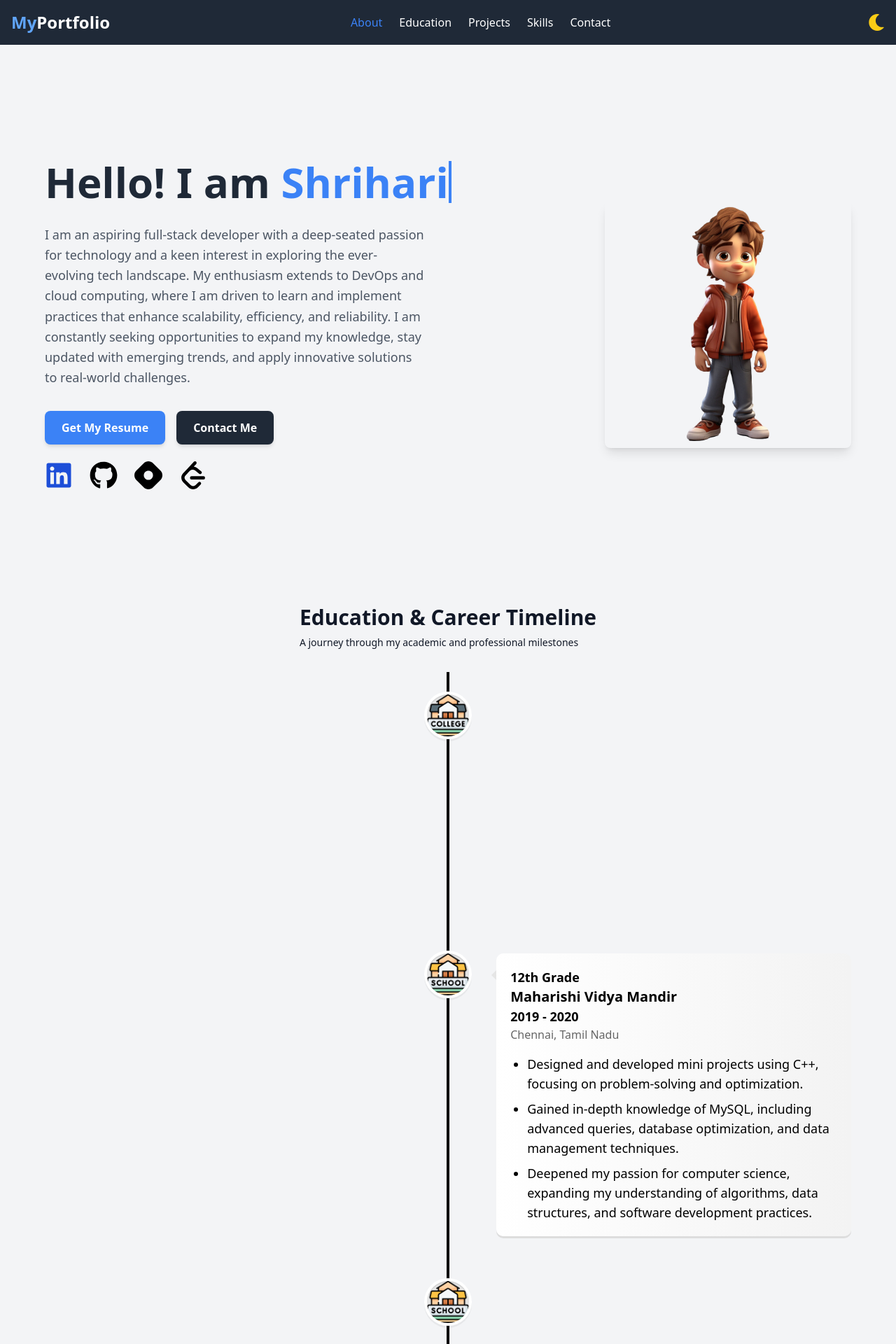
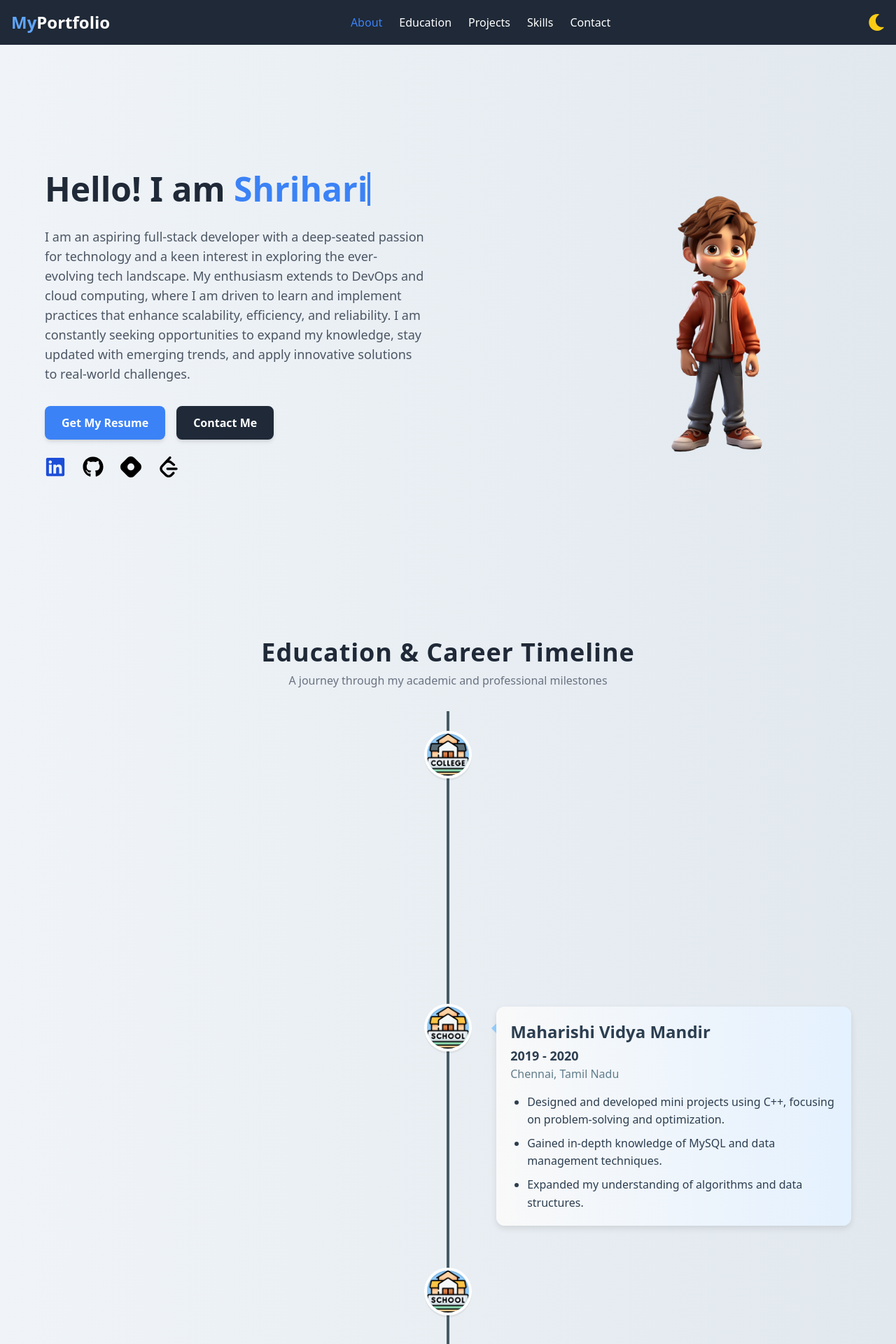
Before and after one commit to ShriHari1307/Portfolio, a React (Vite) app: page / in a window 1280 px wide. Shown: the top 1920 px of the page at 70% size. Built offline with nearby package versions, Linux system fonts and the light colour scheme.

Commit message:
changed the color of the education section

```diff
--- a/src/App.jsx
+++ b/src/App.jsx
@@ -40,6 +40,7 @@ export default function App() {
       });
     }
     setIsMenuOpen(false);
+    setActiveSection(id); // Manually update activeSection when scrolling through menu
   };
 
   const toggleMenu = () => {
@@ -51,16 +52,18 @@ export default function App() {
       (entries) => {
         entries.forEach((entry) => {
           if (entry.isIntersecting) {
-            setActiveSection(entry.target.id.toLowerCase());
+            setActiveSection(entry.target.id);
           }
         });
       },
-      { threshold: 0.2 } // Adjust threshold
+      { threshold: 0.5 } // Adjusted to trigger when at least 50% of the section is in view
     );
+
     const sections = document.querySelectorAll("section");
     sections.forEach((section) => {
       observer.observe(section);
     });
+
     return () => observer.disconnect();
   }, []);
 
@@ -162,13 +165,11 @@ export default function App() {
             <section id="skills">
               <Skills isDarkMode={isDarkMode} />
             </section>
-            {/* <section>
-              <Blogs />
-            </section> */}
             <section id="contact">
               <Contact isDarkMode={isDarkMode} />
             </section>
           </main>
+
           <footer
             className={`w-full p-4 mt-auto ${
               isDarkMode ? "bg-gray-900 text-white" : "bg-gray-800 text-white"
--- a/src/Component/About.jsx
+++ b/src/Component/About.jsx
@@ -8,25 +8,30 @@ function About({ isDarkMode }) {
   return (
     <section
       id="about"
-      className={`h-screen flex items-center justify-between py-16 px-16 ${
-        isDarkMode ? "bg-[#1e1e1e] text-gray-200" : "bg-gray-100 text-gray-800"
+      className={`flex flex-col md:flex-row items-center justify-between h-screen px-6 sm:px-10 lg:px-16 py-16 ${
+        isDarkMode
+          ? "bg-black text-gray-200"
+          : "bg-gradient-to-r from-[#f0f4f8] to-[#e1e8ee] text-gray-800"
       }`}
     >
-      <div className="w-1/2 pr-8">
+      {/* Left Side (Text Section) */}
+      <div className="w-full md:w-1/2 mb-8 md:mb-0 md:pr-8">
         {/* Typing Animation */}
         <h2
-          className={`text-6xl font-bold mb-6 ${
+          className={`text-3xl sm:text-4xl lg:text-5xl font-bold mb-6 ${
             isDarkMode ? "text-gray-200" : "text-gray-800"
           }`}
         >
-          <span className="inline-block overflow-hidden whitespace-nowrap border-r-4 border-blue-500 animate-typing">
+          <span
+            className="inline-block overflow-hidden whitespace-nowrap border-r-4 border-blue-500 animate-typing"
+          >
             Hello! I am <span className="text-blue-500">Shrihari</span>
           </span>
         </h2>
 
         {/* Description */}
         <p
-          className={`mt-4 text-lg leading-relaxed ${
+          className={`text-base sm:text-lg leading-relaxed ${
             isDarkMode ? "text-gray-400" : "text-gray-600"
           }`}
         >
@@ -39,12 +44,12 @@ function About({ isDarkMode }) {
           innovative solutions to real-world challenges.
         </p>
 
-        <div className="mt-8 flex space-x-4">
+        <div className="mt-8 flex flex-wrap gap-4">
           <a
             href="https://drive.google.com/file/d/1AEpVnXWGXYeHRIAkUVA_nvsqSi8mlJmB/view?usp=sharing"
             target="_blank"
             rel="noopener noreferrer"
-            className="px-6 py-3 bg-blue-500 text-white font-bold rounded-lg shadow-md hover:bg-blue-600 transition duration-300"
+            className="px-4 sm:px-6 py-2 sm:py-3 bg-blue-500 text-white font-bold rounded-lg shadow-md hover:bg-blue-600 transition duration-300 text-sm sm:text-base"
           >
             Get My Resume
           </a>
@@ -58,102 +63,43 @@ function About({ isDarkMode }) {
                 });
               }
             }}
-            className="px-6 py-3 bg-gray-800 text-white font-bold rounded-lg shadow-md hover:bg-gray-700 transition duration-300"
+            className="px-4 sm:px-6 py-2 sm:py-3 bg-gray-800 text-white font-bold rounded-lg shadow-md hover:bg-gray-700 transition duration-300 text-sm sm:text-base"
           >
             Contact Me
           </button>
         </div>
 
-        <div className="mt-6 flex space-x-6">
+        {/* Social Icons */}
+        <div className="mt-6 flex space-x-4 sm:space-x-6">
+          {[{ icon: FaLinkedin, url: "https://www.linkedin.com/in/tshrihari/", label: "LinkedIn", color: isDarkMode ? "text-blue-400" : "text-blue-700" },
+            { icon: FaGithub, url: "https://github.com/ShriHari1307", label: "GitHub", color: isDarkMode ? "text-white" : "text-black" },
+            { icon: FaHashnode, url: "https://hashnode.com/@Shrihari13", label: "Hashnode", color: isDarkMode ? "text-white" : "text-black" },
+            { icon: SiLeetcode, url: "https://leetcode.com/u/TSHRIHARI13/", label: "LeetCode", color: isDarkMode ? "text-white" : "text-black" }
+          ].map(({ icon: Icon, url, label, color }, index) => (
             <a
-            href="https://www.linkedin.com/in/tshrihari/"
+              key={index}
+              href={url}
               target="_blank"
               rel="noopener noreferrer"
               className="relative group transform hover:scale-125 transition duration-300 ease-in-out"
             >
-            <FaLinkedin
-              size={40}
-              className={`${
-                isDarkMode ? "text-blue-400" : "text-blue-700"
-              } transition-transform duration-300 group-hover:translate-y-1`}
-            />
+              <Icon size={30} className={`${color} transition-transform duration-300 group-hover:translate-y-1`} />
               <span
-              className={`absolute top-full left-1/2 transform -translate-x-1/2 text-center text-sm font-semibold mt-2 opacity-0 group-hover:opacity-100 transition duration-300 z-10 ${
-                isDarkMode ? "text-blue-400" : "text-blue-700"
-              }`}
+                className={`absolute top-full left-1/2 transform -translate-x-1/2 text-center text-xs sm:text-sm font-semibold mt-2 opacity-0 group-hover:opacity-100 transition duration-300 z-10 ${color}`}
               >
-              LinkedIn
+                {label}
               </span>
             </a>
-          <a
-            href="https://github.com/ShriHari1307"
-            target="_blank"
-            rel="noopener noreferrer"
-            className="relative group transform hover:scale-125 transition duration-300 ease-in-out"
-          >
-            <FaGithub
-              size={40}
-              className={`${
-                isDarkMode ? "text-white" : "text-black"
-              } transition-transform duration-300 group-hover:translate-y-1`}
-            />
-            <span
-              className={`absolute top-full left-1/2 transform -translate-x-1/2 text-center text-sm font-semibold mt-2 opacity-0 group-hover:opacity-100 transition duration-300 z-10 ${
-                isDarkMode ? "text-white" : "text-black"
-              }`}
-            >
-              GitHub
-            </span>
-          </a>
-          <a
-            href="https://hashnode.com/@Shrihari13"
-            target="_blank"
-            rel="noopener noreferrer"
-            className="relative group transform hover:scale-125 transition duration-300 ease-in-out"
-          >
-            <FaHashnode
-              size={40}
-              className={`${
-                isDarkMode ? "text-white" : "text-black"
-              } transition-transform duration-300 group-hover:translate-y-1`}
-            />
-            <span
-              className={`absolute top-full left-1/2 transform -translate-x-1/2 text-center text-sm font-semibold mt-2 opacity-0 group-hover:opacity-100 transition duration-300 z-10 ${
-                isDarkMode ? "text-white" : "text-black"
-              }`}
-            >
-              Hashnode
-            </span>
-          </a>
-          <a
-            href="https://leetcode.com/u/TSHRIHARI13/"
-            target="_blank"
-            rel="noopener noreferrer"
-            className="relative group transform hover:scale-125 transition duration-300 ease-in-out"
-          >
-            <SiLeetcode
-              size={40}
-              className={`${
-                isDarkMode ? "text-white" : "text-black"
-              } transition-transform duration-300 group-hover:translate-y-1`}
-            />
-            <span
-              className={`absolute top-full left-1/2 transform -translate-x-1/2 text-center text-sm font-semibold mt-2 opacity-0 group-hover:opacity-100 transition duration-300 z-10 ${
-                isDarkMode ? "text-white" : "text-black"
-              }`}
-            >
-              LeetCode
-            </span>
-          </a>
+          ))}
         </div>
       </div>
 
-      {/* Right Side (Image) */}
-      <div className="w-1/3 pl-8">
+      {/* Right Side (Image Section) */}
+      <div className="w-full md:w-1/3">
         <img
           src="public/boy-image.png"
           alt="Profile"
-          className="w-full h-auto rounded-lg shadow-lg object-cover"
+          className="w-full h-auto rounded-lg shadow-none object-cover"
         />
       </div>
     </section>
--- a/src/Component/Education.jsx
+++ b/src/Component/Education.jsx
@@ -7,45 +7,50 @@ import "react-vertical-timeline-component/style.min.css";
 
 export default function Education({ handleScroll, isDarkMode }) {
   const backgroundColor = isDarkMode
-    ? "linear-gradient(to right, #2b2b2b, #3f3f3f)"
-    : "linear-gradient(to right, #ffffff, #f3f3f3)";
-  const textColor = isDarkMode ? "#fff" : "#000";
-  const subTextColor = isDarkMode ? "#aaa" : "#666";
-  const arrowColor = isDarkMode ? "#3f3f3f" : "#e5e5e5";
-  const lineColor = isDarkMode ? "#fff" : "#000";
+    ? "linear-gradient(to right, #0f2027, #203a43, #2c5364)" // Dark blue-green gradient
+    : "linear-gradient(to right, #f9f9f9, #e4f1fe)"; // Light gray-blue gradient
+
+  const textColor = isDarkMode ? "#ecf0f1" : "#2c3e50"; // Light for dark mode, dark for light mode
+  const subTextColor = isDarkMode ? "#b0bec5" : "#607d8b"; // Muted colors for subtext
+  const arrowColor = isDarkMode ? "#2c5364" : "#90caf9"; // Complementary gradient shades
+  const lineColor = isDarkMode ? "#ecf0f1" : "#455a64"; // Line color matching the theme
 
   return (
+    <section id="education">
       <div
-      className={`flex flex-col items-center transition-colors duration-300 ${
-        isDarkMode ? "bg-[#1e1e1e] text-gray-100" : "bg-gray-100 text-gray-900"
+        className={`flex flex-col items-center py-12 transition-colors duration-300 ${
+          isDarkMode
+            ? "bg-black text-gray-200"
+            : "bg-gradient-to-r from-[#f0f4f8] to-[#e1e8ee] text-gray-800"
         }`}
       >
-      <div className="mb-8">
-        <h1 className="text-3xl font-bold">Education & Career Timeline</h1>
-        <p className="text-sm mt-2">
+        <div className="mb-8 text-center">
+          <h1 className="text-4xl font-extrabold tracking-wide">
+            Education & Career Timeline
+          </h1>
+          <p className="text-base mt-2 font-light text-gray-500">
             A journey through my academic and professional milestones
           </p>
         </div>
         <VerticalTimeline
           lineColor={lineColor}
-        className={`before:border-l-2 ${
-          isDarkMode ? "before:border-white" : "before:border-black"
-        }`}
+          className="vertical-timeline-custom"
         >
+          {/* College */}
           <VerticalTimelineElement
-          className="vertical-timeline-element--work"
             contentStyle={{
               background: backgroundColor,
               color: textColor,
               padding: "20px",
-            borderRadius: "10px",
+              borderRadius: "12px",
+              boxShadow: "0px 4px 10px rgba(0, 0, 0, 0.1)",
             }}
             contentArrowStyle={{ borderRight: `7px solid ${arrowColor}` }}
             iconStyle={{ background: arrowColor }}
-          icon={<img src="college.png" className="rounded-full" />}
+            icon={<img src="college.png" alt="college icon" className="rounded-full" />}
           >
-          <h3 className="text-xl font-bold">Panimalar Engineering College</h3>
-          <h3 className="text-lg font-semibold mt-1">{`2020 - 2024`}</h3>
+            <h3 className="text-2xl font-bold">Panimalar Engineering College</h3>
+            <h4 className="text-lg font-semibold mt-1">{`2020 - 2024`}</h4>
             <h4 className="text-base font-medium" style={{ color: subTextColor }}>
               Chennai, Tamil Nadu
             </h4>
@@ -53,7 +58,7 @@ export default function Education({ handleScroll, isDarkMode }) {
               Computer Science and Engineering
               <br />
               <span className="font-bold">8.78 GPA</span>
-            <ul className="list-disc pl-6 mt-3">
+              <ul className="list-disc pl-6 mt-3 space-y-2">
                 <li>
                   Participated in the <strong>Kavach Hackathon</strong> as a team
                   leader.
@@ -66,84 +71,80 @@ export default function Education({ handleScroll, isDarkMode }) {
               </ul>
             </p>
           </VerticalTimelineElement>
-        {/* Repeat similar changes for other VerticalTimelineElements */}
+
+          {/* 12th Grade */}
           <VerticalTimelineElement
-          className="vertical-timeline-element--work"
             contentStyle={{
               background: backgroundColor,
               color: textColor,
               padding: "20px",
-            borderRadius: "10px",
+              borderRadius: "12px",
+              boxShadow: "0px 4px 10px rgba(0, 0, 0, 0.1)",
             }}
             contentArrowStyle={{ borderRight: `7px solid ${arrowColor}` }}
             iconStyle={{ background: arrowColor }}
-          icon={<img src="school.png" className="rounded-full" />}
+            icon={<img src="school.png" alt="school icon" className="rounded-full" />}
           >
-          <h3 className="text-lg font-semibold">12th Grade</h3>
-          <h3 className="text-xl font-bold">Maharishi Vidya Mandir</h3>
-          <h3 className="text-lg font-semibold">{`2019 - 2020`}</h3>
+            <h3 className="text-2xl font-bold">Maharishi Vidya Mandir</h3>
+            <h4 className="text-lg font-semibold mt-1">{`2019 - 2020`}</h4>
             <h4 className="text-base font-medium" style={{ color: subTextColor }}>
               Chennai, Tamil Nadu
             </h4>
             <p className="mt-3">
-            <ul className="list-disc pl-6 mt-3 text-lg space-y-2">
+              <ul className="list-disc pl-6 mt-3 space-y-2">
                 <li className="font-medium">
                   Designed and developed mini projects using C++, focusing on
                   problem-solving and optimization.
                 </li>
                 <li className="font-medium">
-                Gained in-depth knowledge of MySQL, including advanced queries,
-                database optimization, and data management techniques.
+                  Gained in-depth knowledge of MySQL and data management
+                  techniques.
                 </li>
                 <li className="font-medium">
-                Deepened my passion for computer science, expanding my
-                understanding of algorithms, data structures, and software
-                development practices.
+                  Expanded my understanding of algorithms and data structures.
                 </li>
               </ul>
             </p>
           </VerticalTimelineElement>
+
+          {/* 10th Grade */}
           <VerticalTimelineElement
-          className="vertical-timeline-element--work"
             contentStyle={{
               background: backgroundColor,
               color: textColor,
               padding: "20px",
-            borderRadius: "10px",
+              borderRadius: "12px",
+              boxShadow: "0px 4px 10px rgba(0, 0, 0, 0.1)",
             }}
             contentArrowStyle={{ borderRight: `7px solid ${arrowColor}` }}
             iconStyle={{ background: arrowColor }}
-          icon={<img src="school.png" className="rounded-full" />}
+            icon={<img src="school.png" alt="school icon" className="rounded-full" />}
           >
-          <h3 className="text-lg font-semibold">10th Grade</h3>
-          <h3 className="text-xl font-bold">Maharishi Vidya Mandir</h3>
-          <h3 className="text-lg font-semibold">{`2019 - 2020`}</h3>
+            <h3 className="text-2xl font-bold">Maharishi Vidya Mandir</h3>
+            <h4 className="text-lg font-semibold mt-1">{`2017 - 2018`}</h4>
             <h4 className="text-base font-medium" style={{ color: subTextColor }}>
               Chennai, Tamil Nadu
             </h4>
             <p className="mt-3">
-            <ul className="list-disc pl-6 mt-3 text-lg space-y-2">
+              <ul className="list-disc pl-6 mt-3 space-y-2">
                 <li className="font-medium">
-                My interest in technology began in 10th grade, where I first
-                explored the fundamentals of computer science.
+                  Wrote my first program in C, a <strong>Hello World</strong>{" "}
+                  application, sparking my passion for programming.
                 </li>
                 <li className="font-medium">
-                During this time, I wrote my first program in C, a simple{" "}
-                <strong>Hello World </strong> application, which sparked my
-                curiosity and passion for programming.
+                  Explored the basics of computer science and technology.
                 </li>
                 <li className="font-medium">
-                This early exposure laid the foundation for my continued
-                learning and growth in the tech field.
+                  Laid the foundation for a lifelong interest in tech.
                 </li>
               </ul>
             </p>
           </VerticalTimelineElement>
         </VerticalTimeline>
         <div className="mt-8 text-center">
-        <div className="w-12 h-1 bg-gray-400 mx-auto mb-2"></div>
+          <div className="w-12 h-1 bg-gray-400 mx-auto mb-4"></div>
           <button
-          className={`w-8 h-8 rounded-full mx-auto mt-4 flex items-center justify-center transition-colors ${
+            className={`w-10 h-10 rounded-full mx-auto flex items-center justify-center shadow-md transition-all ${
               isDarkMode ? "bg-gray-800 text-white" : "bg-gray-200 text-black"
             }`}
             onClick={() => handleScroll("projects")}
@@ -152,6 +153,7 @@ export default function Education({ handleScroll, isDarkMode }) {
           </button>
         </div>
       </div>
+    </section>
   );
 }
 
--- a/src/Component/Projects.jsx
+++ b/src/Component/Projects.jsx
@@ -34,7 +34,7 @@ export default function Projects({ isDarkMode }) {
     <section
       id="projects"
       className={`${
-        isDarkMode ? "bg-[#1e1e1e] text-gray-200" : "bg-gray-100 text-gray-800"
+        isDarkMode ? "bg-black text-gray-200" : "bg-gradient-to-r from-[#f0f4f8] to-[#e1e8ee] text-gray-800"
       } flex flex-col items-center justify-center py-12`}
     >
       <div className="w-full max-w-6xl px-4">
@@ -56,7 +56,7 @@ export default function Projects({ isDarkMode }) {
               previewLink={project.previewLink}
               codeLink={project.codeLink}
               imageUrl={project.imageUrl}
-              isDarkMode={isDarkMode} // Pass the dark mode state to the Card component if needed
+              isDarkMode={isDarkMode}
             />
           ))}
         </div>
--- a/tailwind.config.js
+++ b/tailwind.config.js
@@ -15,6 +15,7 @@ export default {
         preloadtyping:"typing 1s steps(30, end), blink 0.5s step-end infinite",
         'slide-in': 'slide-in 0.5s ease-out forwards', // Slide-in animation
         fadeIn: 'fadeIn 2s ease-in-out', // Add fadeIn animation
+
       },
       keyframes: {
         typing: {
```
Also changed, not shown: src/Component/Card.jsx (+24 -19 lines), src/Component/Contact.jsx (+162 -55 lines), src/Component/Skills.jsx (+31 -15 lines), 1 other file (tests, documents, lock files or other folders). Lines whose indentation alone changed are shown as unchanged.
